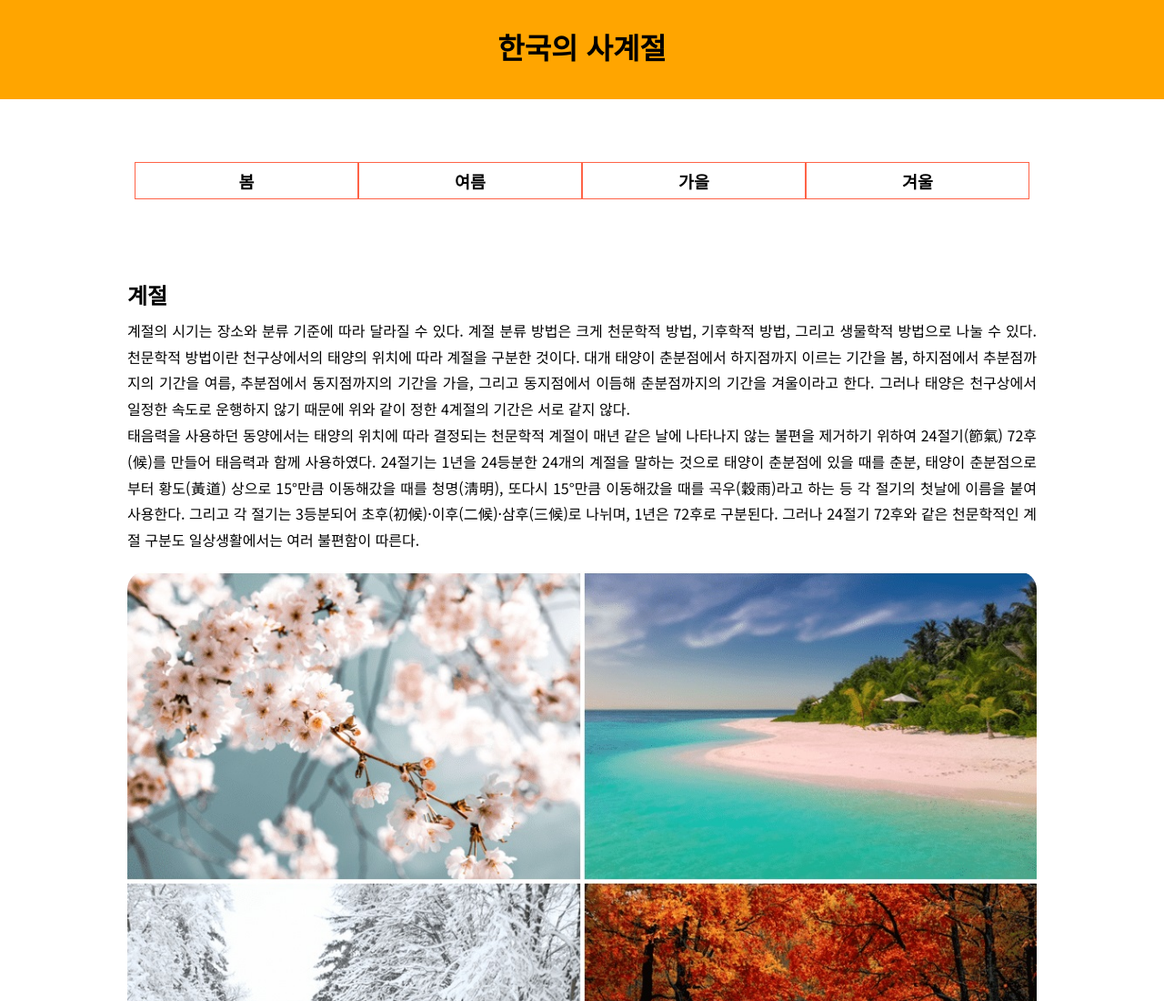
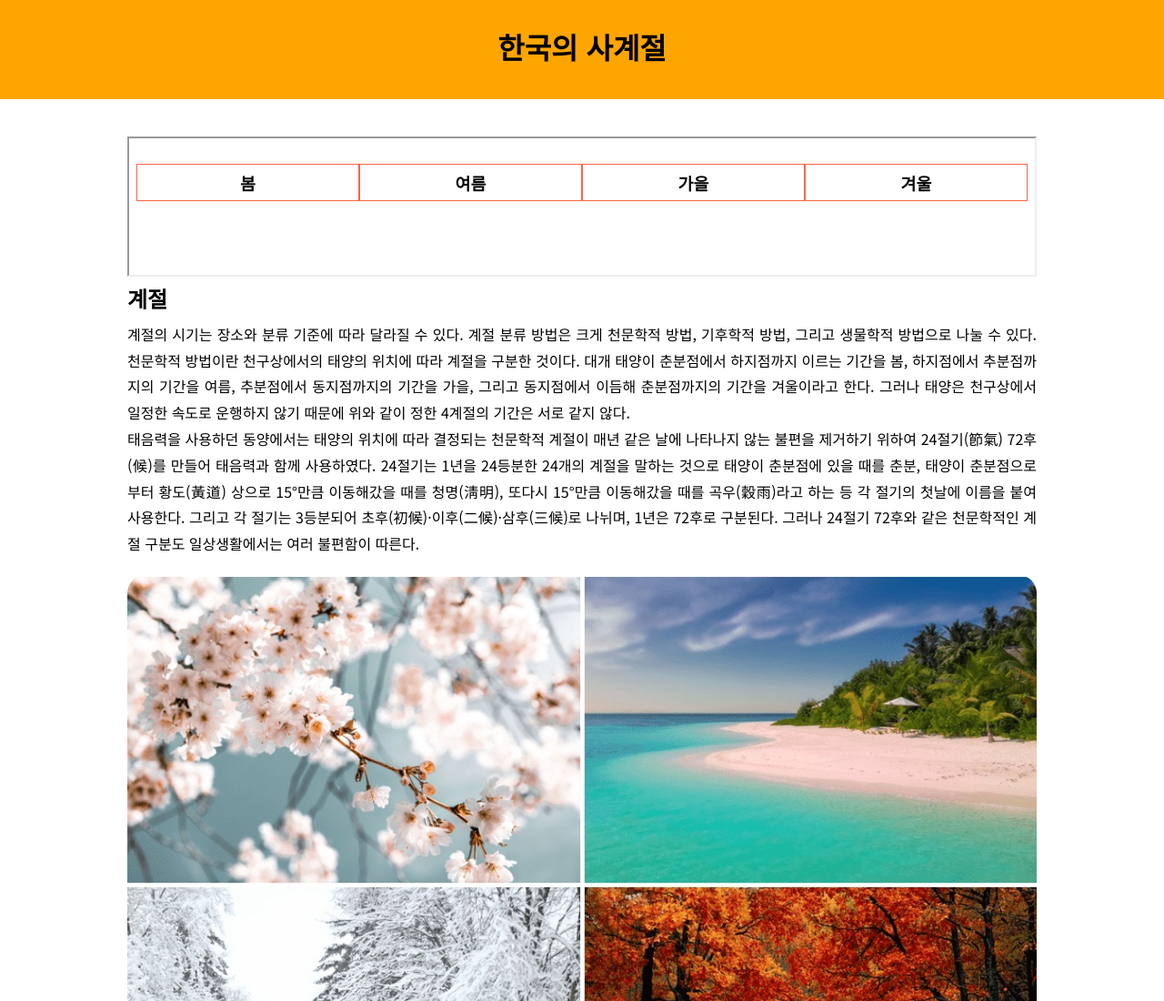
Before and after one commit to pjh445/season1, a plain HTML site: page index.html in a window 1280 px wide. Shown: the top 1100 px of the page at 91% size. Drawn offline with nearby package versions, Linux system fonts and the light colour scheme.

Commit message:
Update index.html

```diff
--- a/index.html
+++ b/index.html
@@ -12,7 +12,7 @@
 <body>
 	<embed src="header.html">
 	<div id="layout">
-		<embed src="nav.html" id="menu">
+		<iframe src="nav.html" id="menu"></iframe>
 		<main>
 			<h2>계절</h2>
 			<p>
```
